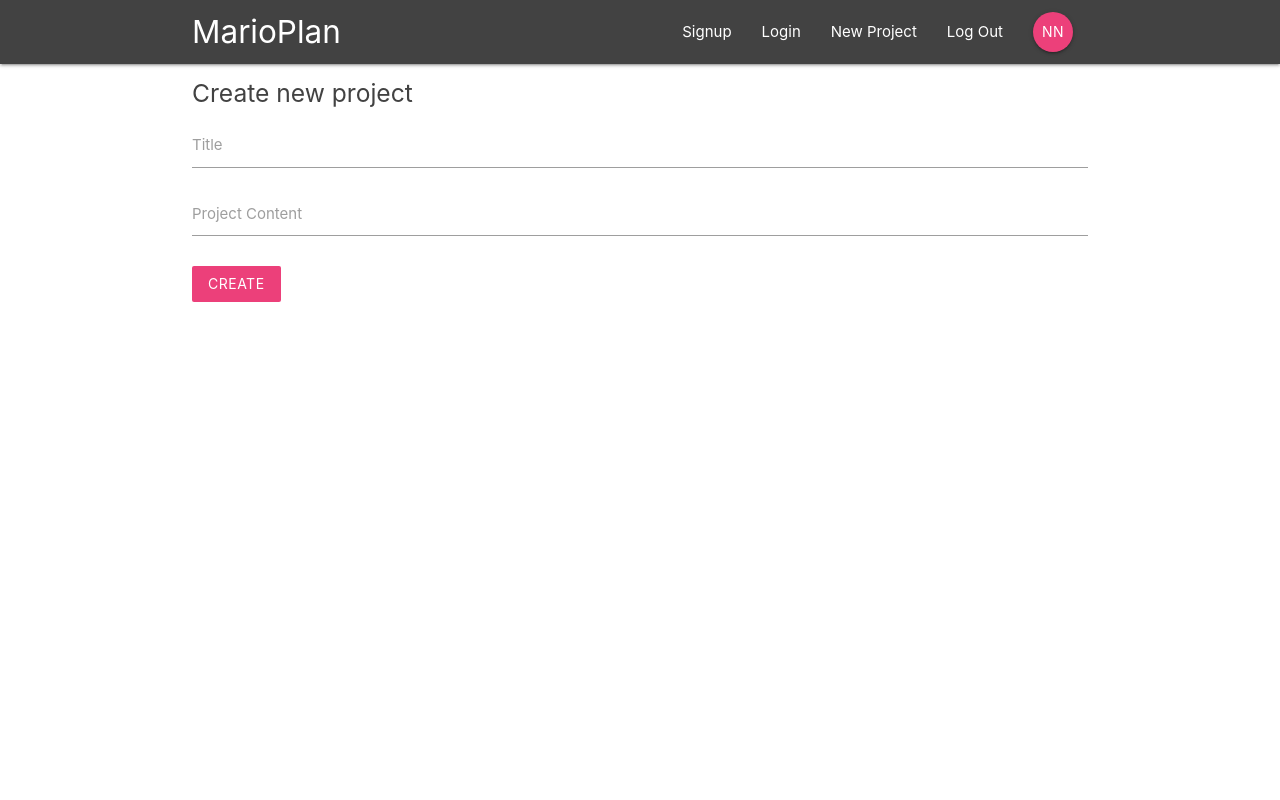
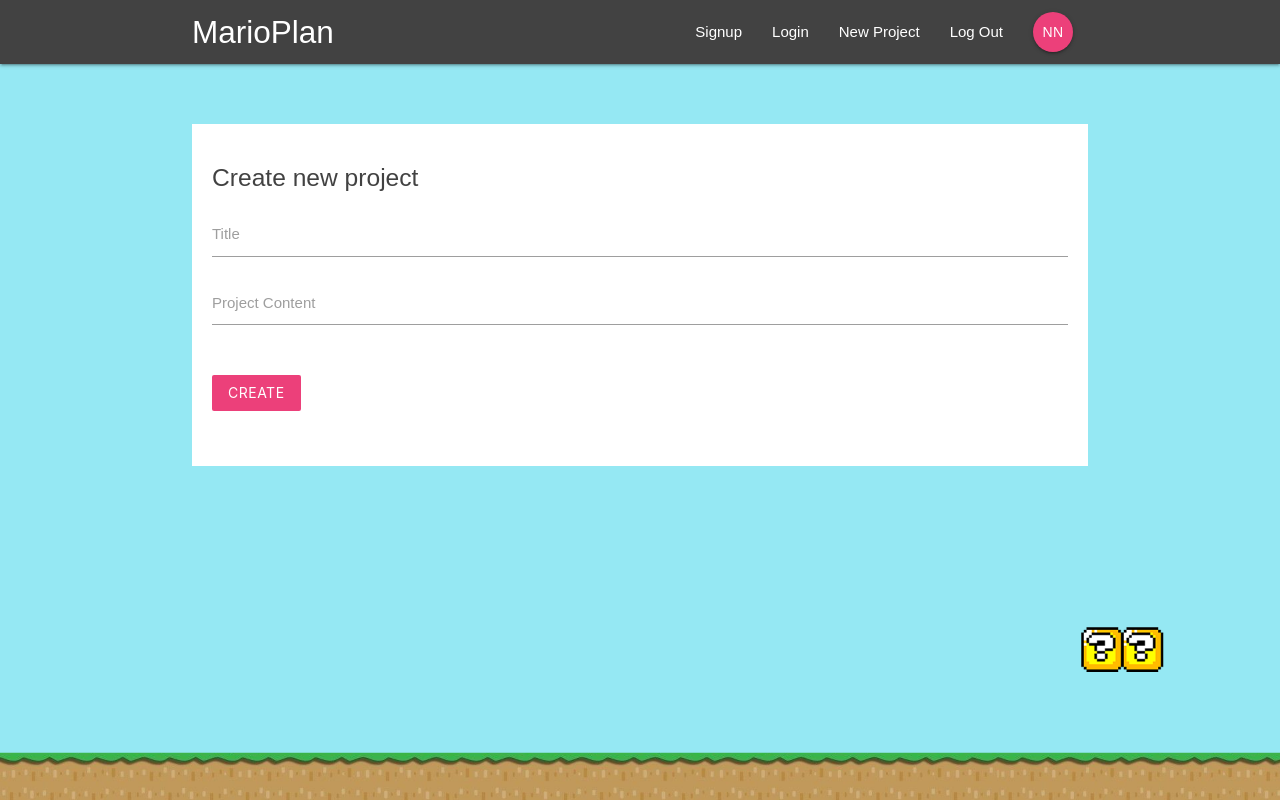
Before and after one commit to cjewell47/nn-react, a React (Create React App) app in the folder full-to-do-app/: page /create in a window 1280 px wide. Built offline with nearby package versions, Linux system fonts and the light colour scheme.

Commit message:
10, added some css

```diff
--- a/full-to-do-app/src/components/layout/SignedInLinks.js
+++ b/full-to-do-app/src/components/layout/SignedInLinks.js
@@ -5,7 +5,7 @@
   return (
     <div>
       <ul className="right">
-        <li><NavLink to='/'>New Project</NavLink></li>
+        <li><NavLink to='/create'>New Project</NavLink></li>
         <li><NavLink to='/'>Log Out</NavLink></li>
         <li><NavLink to='/' className="btn btn-floating pink lighten-1">NN</NavLink></li>
       </ul>
--- a/full-to-do-app/src/components/layout/SignedOutLinks.js
+++ b/full-to-do-app/src/components/layout/SignedOutLinks.js
@@ -5,8 +5,8 @@
   return (
     <div>
       <ul className="right">
-        <li><NavLink to='/'>Signup</NavLink></li>
-        <li><NavLink to='/'>Login</NavLink></li>
+        <li><NavLink to='/signup'>Signup</NavLink></li>
+        <li><NavLink to='/signin'>Login</NavLink></li>
       </ul>
     </div>
   )
--- a/full-to-do-app/src/index.css
+++ b/full-to-do-app/src/index.css
@@ -1,14 +1,39 @@
+html {
+  min-height: 100%;
+}
+
 body {
   margin: 0;
   padding: 0;
-  font-family: -apple-system, BlinkMacSystemFont, "Segoe UI", "Roboto", "Oxygen",
-    "Ubuntu", "Cantarell", "Fira Sans", "Droid Sans", "Helvetica Neue",
-    sans-serif;
-  -webkit-font-smoothing: antialiased;
-  -moz-osx-font-smoothing: grayscale;
+  font-family: sans-serif;
+  background: url(/img/mario-bg.png) no-repeat;
+  background-size: 100%;
+  background-position: bottom;
+  background-color: #95e8f3;
+  min-height: 100%;
 }
 
-code {
-  font-family: source-code-pro, Menlo, Monaco, Consolas, "Courier New",
-    monospace;
+form {
+  padding: 20px;
+  margin-top: 60px;
 }
+
+form button,
+form h5 {
+  margin: 20px 0;
+}
+
+input[type=text]:not(.browser-default):focus:not([readonly]),
+input[type=email]:not(.browser-default):focus:not([readonly]),
+input[type=password]:not(.browser-default):focus:not([readonly]),
+textarea.materialize-textarea:focus:not([readonly]) {
+  border-color: #ec407a;
+  box-shadow: none;
+}
+
+input[type=text]:not(.browser-default):focus:not([readonly])+label,
+textarea.materialize-textarea:focus:not([readonly])+label,
+input[type=email]:not(.browser-default):focus:not([readonly])+label,
+input[type=password]:not(.browser-default):focus:not([readonly])+label {
+  color: #ec407a !important;
+}
```
Also changed, not shown: full-to-do-app/public/img/mario-bg.png (added).
